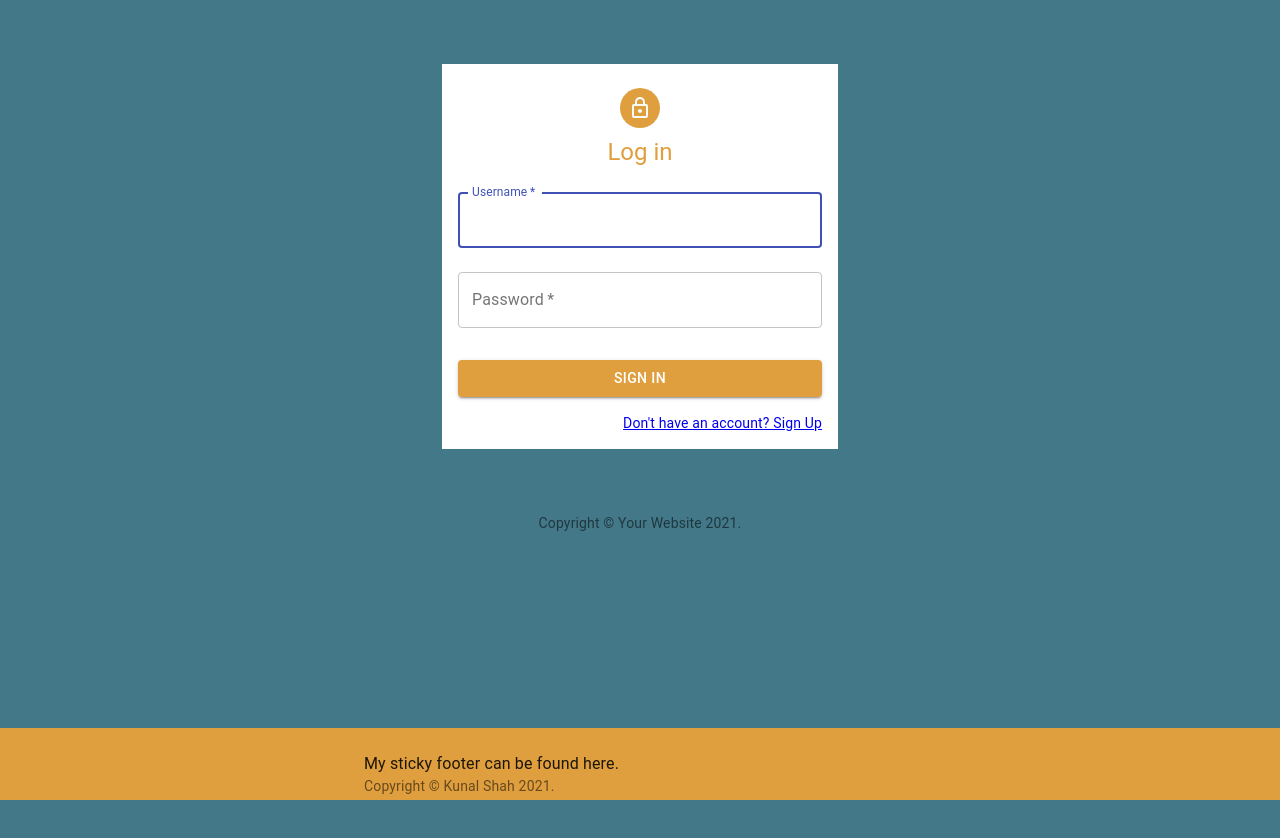
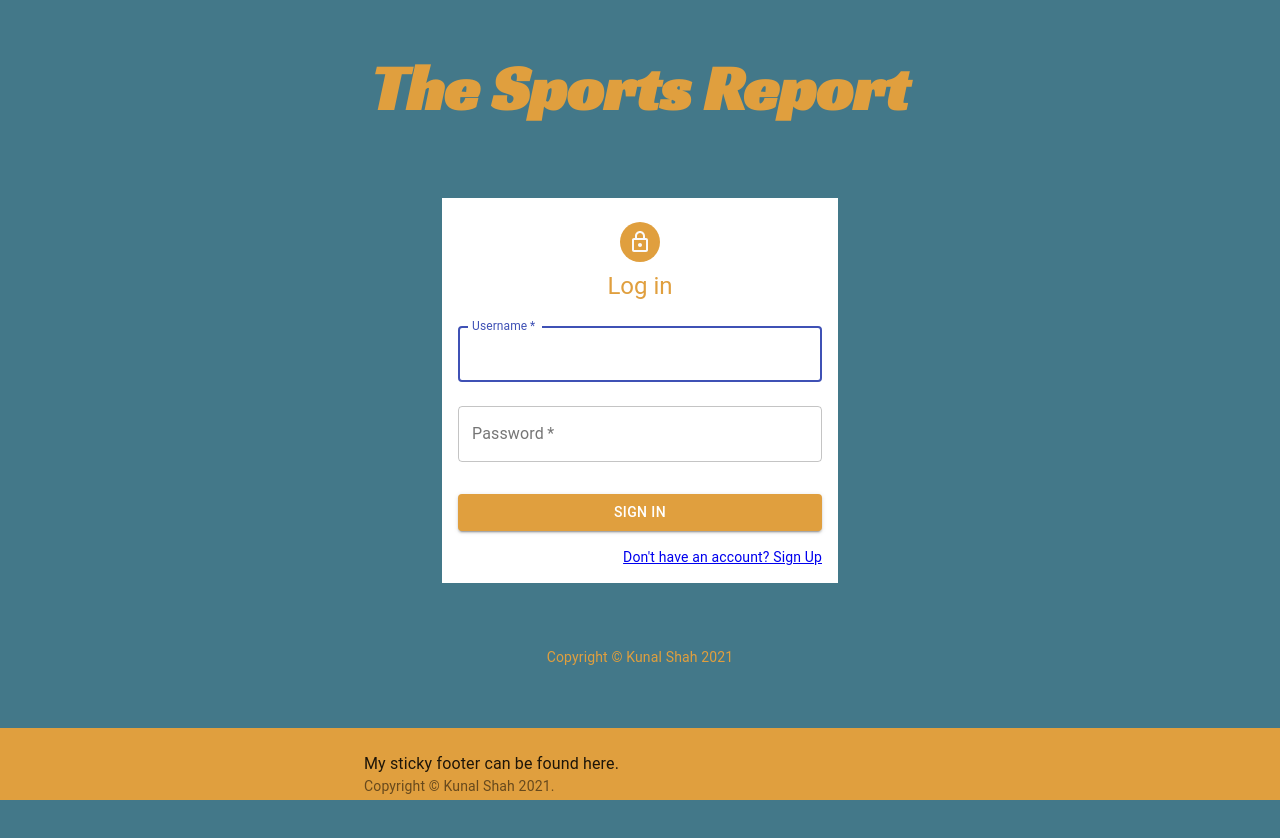
Before and after one commit to kdshah6593/the-sports-report-frontend, a React (Create React App) app: page /login in a window 1280 px wide. Shown: the top 838 px of the page. Built offline with nearby package versions, Linux system fonts and the light colour scheme.

Commit message:
added title

```diff
--- a/src/components/Login.jsx
+++ b/src/components/Login.jsx
@@ -16,13 +16,12 @@ import Container from '@material-ui/core/Container';
 
 function Copyright() {
   return (
-    <Typography variant="body2" color="textSecondary" align="center">
+    <Typography variant="body2" style={{ color: '#E09F3E' }} align="center">
       {'Copyright © '}
-      <Link color="inherit" to="https://material-ui.com/">
-        Your Website
+      <Link color="inherit" to="https://github.com/kdshah6593">
+        Kunal Shah
       </Link>{' '}
       {new Date().getFullYear()}
-      {'.'}
     </Typography>
   );
 }
@@ -90,6 +89,8 @@ function SignIn(props) {
   }
 
   return (
+    <>
+      <h1 className="center textColor landingTitle">The Sports Report</h1>
       <Container component="main" maxWidth="xs">
         <CssBaseline />
         <div className={classes.paper}>
@@ -148,6 +149,7 @@ function SignIn(props) {
           <Copyright />
         </Box>
       </Container>
+    </>
   );
 }
 
--- a/src/components/Signup.jsx
+++ b/src/components/Signup.jsx
@@ -19,11 +19,10 @@ function Copyright() {
   return (
     <Typography variant="body2" style={{ color: '#E09F3E' }} align="center">
       {'Copyright © '}
-      <Link color="inherit" href="https://material-ui.com/">
-        Your Website
+      <Link color="inherit" href="https://github.com/kdshah6593">
+        Kunal Shah
       </Link>{' '}
       {new Date().getFullYear()}
-      {'.'}
     </Typography>
   );
 }
@@ -105,6 +104,8 @@ function SignUp(props) {
   }
 
   return (
+    <>
+      <h1 className="center textColor landingTitle">The Sports Report</h1>
       <Container component="main" maxWidth="xs">
         <CssBaseline />
         <div className={classes.paper}>
@@ -206,6 +207,7 @@ function SignUp(props) {
           <Copyright />
         </Box>
       </Container>
+    </>
   );
 }
 
```
Lines whose indentation alone changed are shown as unchanged.
